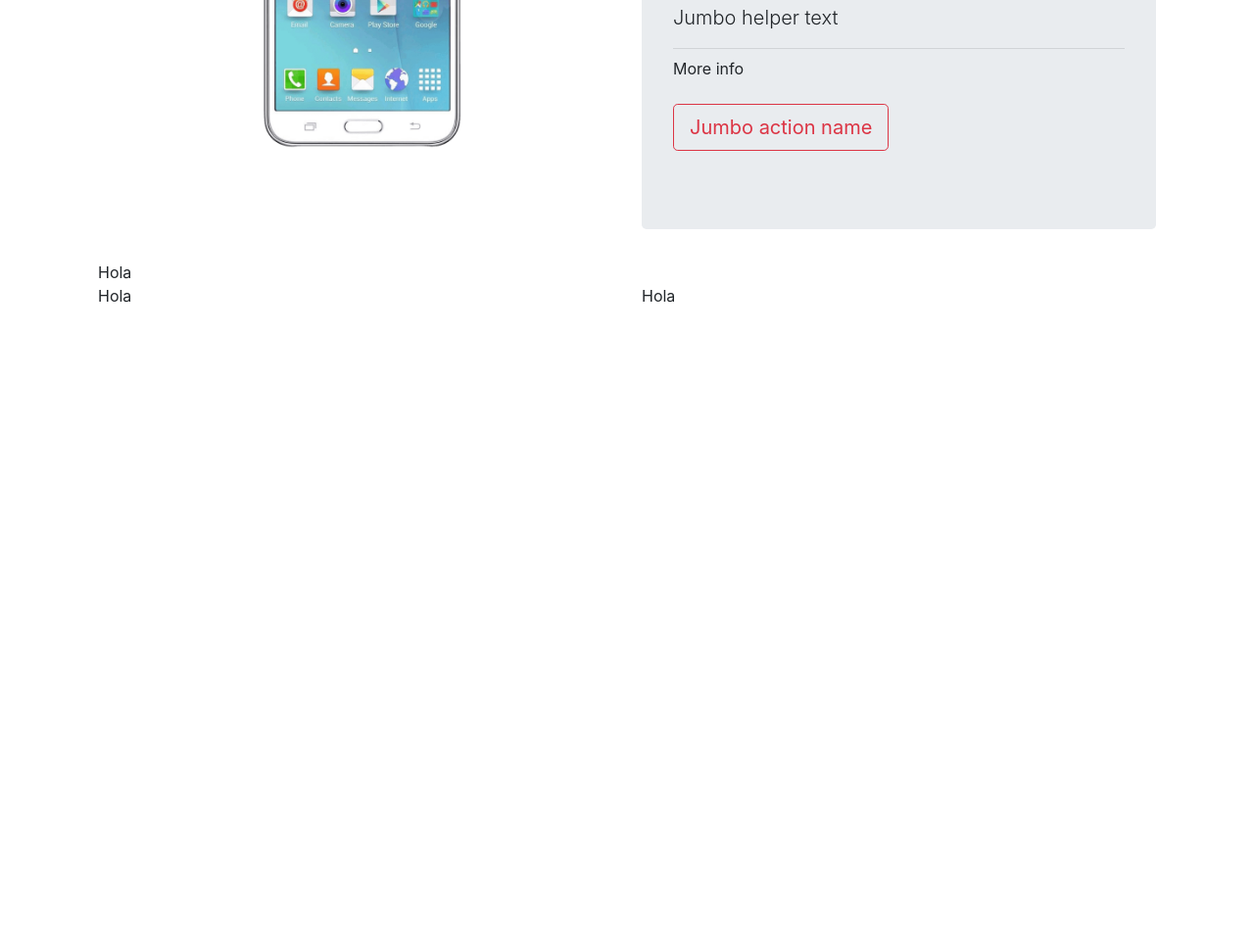
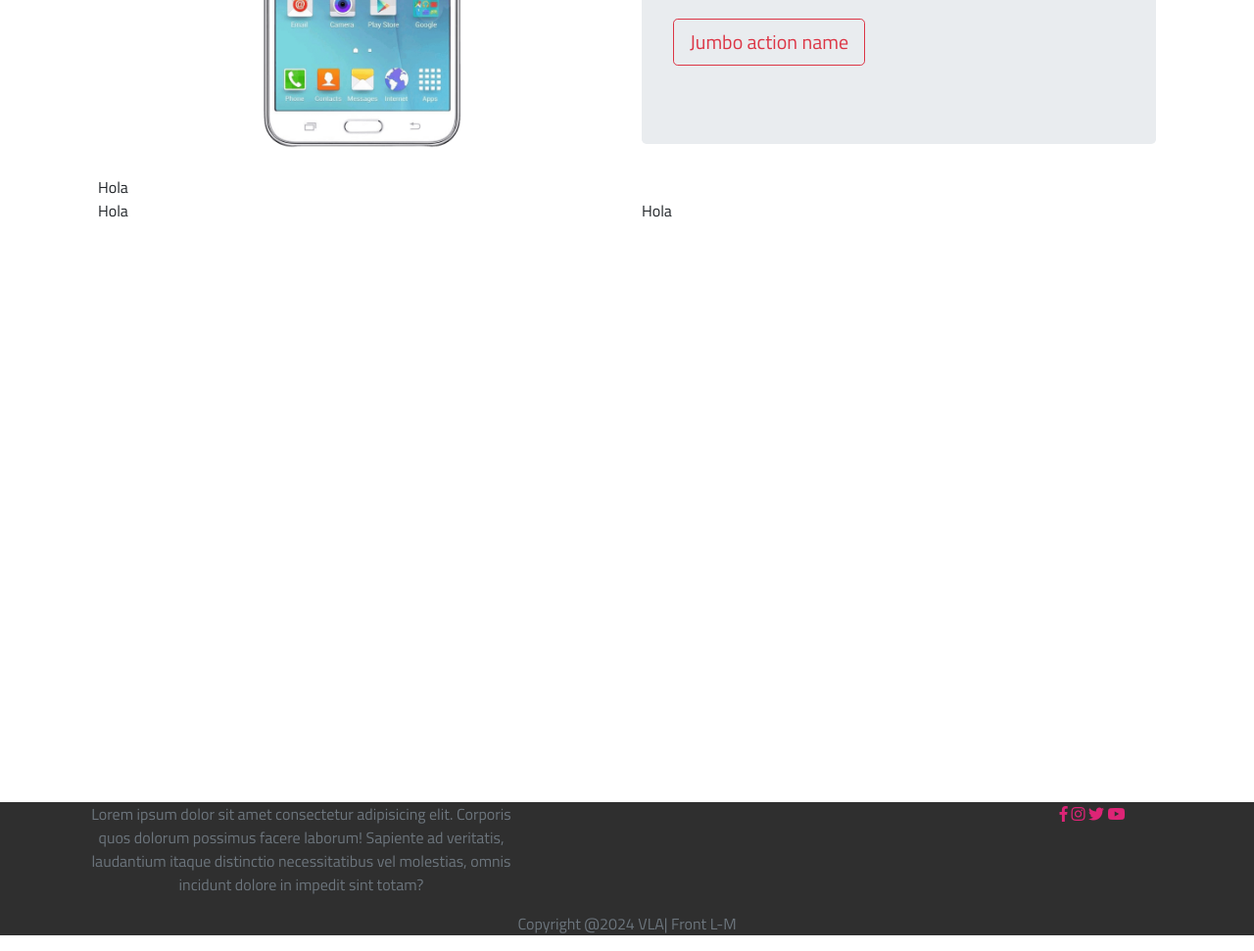
Before and after one commit to Jila06/Pagina1, a plain HTML site: page index.html in a window 1280 px wide. Shown: the part 298-1269 px from the top of the page at 98% size. Before the commit the page ends 800 px from the top, so only its background shows below. Drawn offline with nearby package versions, Linux system fonts and the light colour scheme.

Commit message:
añadi hoja de estilos y informacion al footer

```diff
--- a/index.html
+++ b/index.html
@@ -21,6 +21,8 @@
      <!-- SCROOLL REVEAL JS LIBRARY CDN -->
      <script src="https://unpkg.com/scrollreveal/dist/scrollreveal.min.js"></script>
      <!-- Estilos Personalizados -->
+
+     <link rel="stylesheet" href="styles.css">
 </head>
 
 <body>
@@ -131,33 +133,53 @@
 
 
     <!-- Inicio: Footer  100% -->
-    <footer>
-        <!-- Inicio: footer-informacion    -->
+    <footer class="text-center">
+            <!-- Inicio: Contenedor-->
+            <div class="container">
+                 <!-- Inicio: footer-informacion    -->
+                <div class="row">
+                    <!-- Inicio: Contenedor 1 5 columnas  -->
+                    <div class="col-md-5 col-sm-6">
+                        <!-- Fin: Contenedor 1 -->
+                        <p class="text-muted"> Lorem ipsum dolor sit amet consectetur adipisicing elit. Corporis quos dolorum possimus facere laborum! Sapiente ad veritatis, laudantium itaque distinctio necessitatibus vel molestias, omnis incidunt dolore in impedit sint totam?</p>
+                    </div>
+                     <!-- Fin: contenedor 1-->
 
-            <!-- Inicio: Contenedor 1 5 columnas  -->
-
-            <!-- Fin: Contenedor 1 -->
+                    <!-- Inicio: Contenedor 2 5 columnas  -->
+                    <div class="col-md-5 col-sm-6">
+                    </div>
+                    <!-- Fin: Contenedor 2 -->
 
 
-            <!-- Inicio: Contenedor 2 5 columnas  -->
+                    <!-- Inicio: Contenedor 3 2 columnas  -->
+                    <div class="col-md-2 col-sm-6 iconos">
+                        <i class="fab fa-facebook-f"></i>
+                        <i class="fab fa-instagram"></i>
+                        <i class="fab fa-twitter"></i>
+                        <i class="fab fa-youtube"></i>
+                        <!-- Fin: Contenedor 3 -->
+                    </div>
 
-            <!-- Fin: Contenedor 2 -->
+                </div>
+                <!-- Fin: footer-informacion -->
 
 
-            <!-- Inicio: Contenedor 3 2 columnas  -->
+                <!-- Inicio: Contenedor 1 12 columnas  -->
+                <div class="col-md-12 ">
+                    <p class="text-muted"> Copyright @2024 VLA| Front L-M</p>
+                </div>
+                     <!-- Fin: footer-mensaje -->
 
-            <!-- Fin: Contenedor 3 -->
+            </div>
 
-        <!-- Fin: footer-informacion -->
+            <!-- Fin: Contenedor  -->
 
-        <!-- Inicio: footer-mensaje  -->
-            <!-- Inicio: Contenedor 1 12 columnas  -->
-
-            <!-- Fin: Contenedor 1 -->
-         <!-- Fin: footer-mensaje -->
 
 
     </footer>
+
+
+
     <!-- Fin: Footer  -->
 
 
--- /dev/null
+++ b/styles.css
@@ -0,0 +1,19 @@
+body{
+    font-family: "Titillium Web", sans-serif;
+}
+
+main{
+
+    height: auto !important;
+    height: 100%;
+    min-height: 80vh;
+}
+
+footer{
+
+    background: rgba(0, 0, 0, 0.815);
+}
+
+.iconos i{
+    color: #dd2476;
+}
```
